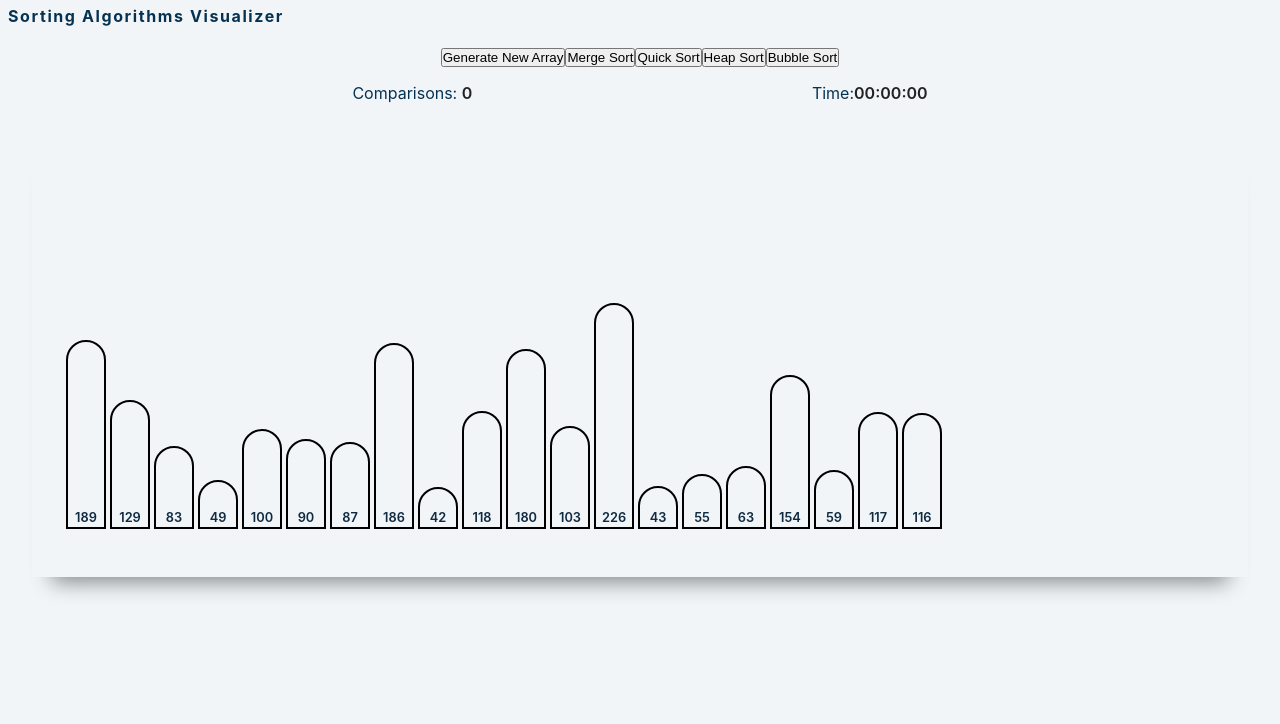
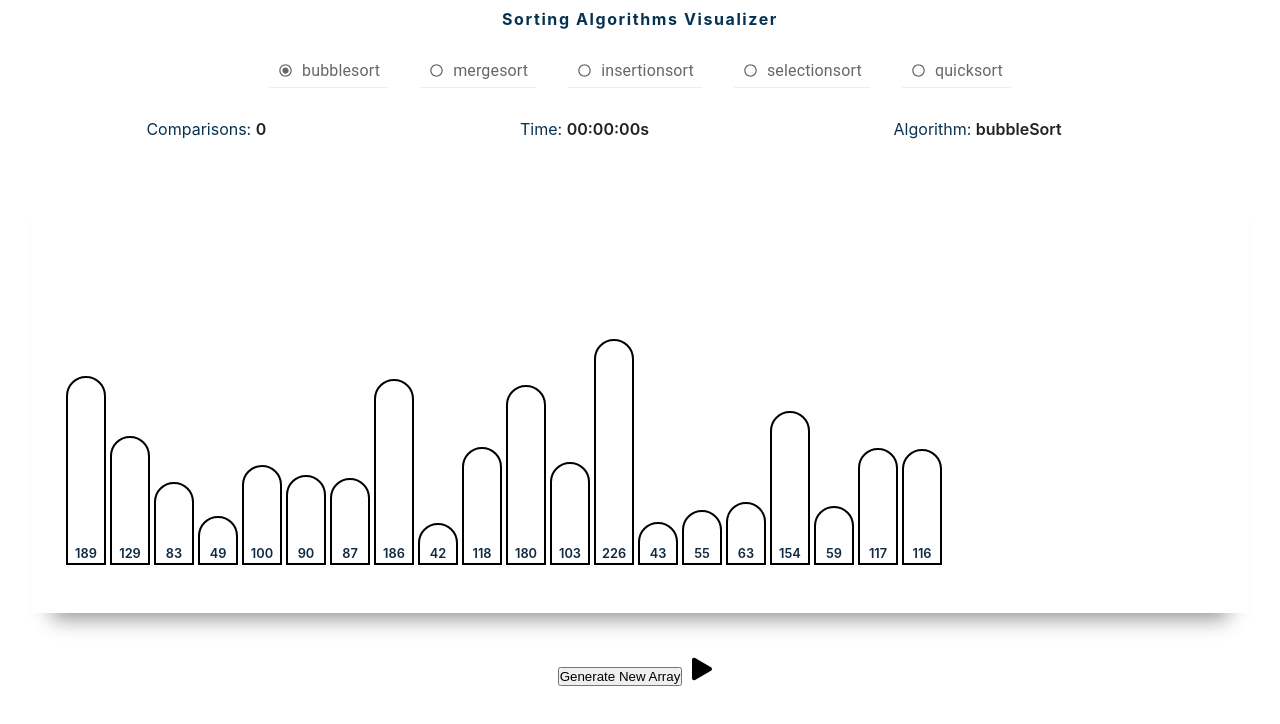
Before and after one commit to Saifurrahmanemon/Algorithms_Visualizer, a React (Create React App) app: page / in a window 1280 px wide. Shown: the top 724 px of the page. Built offline with nearby package versions, Linux system fonts and the light colour scheme.

Commit message:
finish with Algorithms selector component

```diff
--- a/package.json
+++ b/package.json
@@ -3,11 +3,17 @@
   "version": "0.1.0",
   "private": true,
   "dependencies": {
+    "@emotion/react": "^11.7.1",
+    "@emotion/styled": "^11.6.0",
+    "@mui/icons-material": "^5.3.1",
+    "@mui/material": "^5.4.1",
+    "@mui/styles": "^5.4.1",
     "@testing-library/jest-dom": "^5.16.1",
     "@testing-library/react": "^12.1.2",
     "@testing-library/user-event": "^13.5.0",
     "react": "^17.0.2",
     "react-dom": "^17.0.2",
+    "react-icons": "^4.3.1",
     "react-scripts": "5.0.0",
     "web-vitals": "^2.1.3",
     "zustand": "^3.6.9"
--- a/src/SortingAlgorithms/SortingVisualizer/SortingVisualizer.css
+++ b/src/SortingAlgorithms/SortingVisualizer/SortingVisualizer.css
@@ -22,23 +22,24 @@
     align-items: flex-end;
 }
 .sorting-visualizer-title {
-    margin: 0.5rem;
+    margin: 0.7rem;
     color: var(--clr-primary-1);
+    text-align: center;
 }
 
 .algorithms-button {
+    display: flex;
+    justify-content: space-around;
     margin-top: 20px;
     text-align: center;
 }
-
-.time-and-comparisons-container {
+.controller-container {
     display: flex;
-    justify-content: space-evenly;
-    margin: 0.8rem;
-    color: var(--clr-primary-1);
+    justify-content: center;
+    align-items: center;
+    margin-top: 20px;
 }
-.time-and-comparisons-container strong {
-    /* font-size: 0.2rem; */
-    font-weight: 600;
-    color: var(--clr-black);
+.play-algorithms-button {
+    font-size: 2.5rem;
+    color: black;
 }
--- a/src/SortingAlgorithms/SortingVisualizer/SortingVisualizer.jsx
+++ b/src/SortingAlgorithms/SortingVisualizer/SortingVisualizer.jsx
@@ -1,4 +1,7 @@
 import React from "react";
+//React Icons
+import { BsFillPlayFill, BsFillStopFill } from "react-icons/bs";
+import { MdReplay } from "react-icons/md";
 // algorithms
 import { bubbleSort } from "../Algorithms/bubbleSort";
 import { insertionSort } from "../Algorithms/insertionSort";
@@ -6,13 +9,13 @@ import { mergeSort } from "../Algorithms/mergeSort";
 import { quickSort } from "../Algorithms/quickSort";
 import { selectionSort } from "../Algorithms/selectionSort";
 // Components
+import AlgorithmsSelector from "../components/AlgorithmsSelector";
 import ArrayBar from "../components/ArrayBar";
 import Timer from "../components/Timer";
 import RandomValueGenerator from "../utils/RandomValueGenerator";
 import { useTime } from "../utils/store";
 import "./SortingVisualizer.css";
 
-//TODO: need to reset timer on generateNewArray click
 //TODO: add function to select algorithms
 //TODO: add control array speed function
 //TODO: can not remember for now
@@ -27,11 +30,10 @@ export default class SortingVisualizer extends React.Component {
             colorSteps: [],
             currentStep: 0,
             count: 20,
-            delayAnimation: 50,
-            algorithm: "quickSort",
+            delayAnimation: 100,
+            algorithm: "bubbleSort",
             timeouts: [],
             isAlgorithmSortOver: true,
-            // time: 0,
         };
     }
 
@@ -48,7 +50,6 @@ export default class SortingVisualizer extends React.Component {
         let newArray = this.state.array.slice();
         let newSteps = this.state.arraySteps.slice();
         let newColorSteps = this.state.colorSteps.slice();
-        // for timer function
 
         let barIndexPosition = 0;
         this._ALGORITHMS[this.state.algorithm](
@@ -62,7 +63,7 @@ export default class SortingVisualizer extends React.Component {
             colorSteps: newColorSteps,
         });
     }
-    //? this is for reseting the color of the array after finishing  Animation
+    //? this is for resetting  color of the array after finishing  Animation
     clearColorElement = () => {
         let blankKey = new Array(this.state.count).fill(1);
 
@@ -76,8 +77,10 @@ export default class SortingVisualizer extends React.Component {
         this.state.timeouts.forEach((timeout) => clearTimeout(timeout));
         this.setState({
             timeouts: [],
+            isAlgorithmSortOver: true,
         });
     };
+
     componentDidMount() {
         this.generateNewArray();
     }
@@ -87,6 +90,7 @@ export default class SortingVisualizer extends React.Component {
 
         const array = [];
         this.clearColorElement();
+        this.clearTimeouts();
         for (let i = 0; i < this.state.count; i++) {
             array.push(RandomValueGenerator(20, 230));
         }
@@ -104,7 +108,7 @@ export default class SortingVisualizer extends React.Component {
         );
     }
 
-    //? this is for starting  animation
+    //? this is for starting visualization
     startVisualizer = () => {
         let steps = this.state.arraySteps;
         let colorSteps = this.state.colorSteps;
@@ -123,48 +127,99 @@ export default class SortingVisualizer extends React.Component {
                     currentStep: currentStep + 1,
                     isAlgorithmSortOver: false,
                 });
-                //? comparing the currentStep with arraySteps and the state of isAlgorithmSortOver will remain false until the array is fully sorted.. Adding '+ 1' to currentStep because the arraySteps  state always will be '+1' bigger than the currentStep..
-                if (currentStep + 1 === i) {
+                //* comparing the currentStep with steps.length and the state of isAlgorithmSortOver will remain false until the array is fully sorted.. Adding '+ 1' to currentStep because the steps.length always will be '+1' bigger than the currentStep..
+                if (currentStep + 1 === steps.length) {
                     this.setState({
                         isAlgorithmSortOver: true,
                     });
                 }
-
-                timeouts.push(timeout);
             }, this.state.delayAnimation * i);
+            timeouts.push(timeout);
             i++;
         }
 
         this.setState({
             timeouts: timeouts,
+            isAlgorithmSortOver: false,
         });
     };
     //? this is for resetting the timer by using useTime hook from (store.js)
     resetTimer = () => {
         useTime.getState().resetTime();
     };
+    //? this is for changing the algorithm
+    selectAlgorithm = (event) => {
+        this.setState(
+            {
+                // this will set the value
+                algorithm: event.target.value,
+                currentStep: 0,
+                arraySteps: [
+                    this.state.arraySteps[
+                        this.state.currentStep === 0
+                            ? 0
+                            : this.state.currentStep - 1
+                    ],
+                ],
+            },
+            () => this.generateSteps()
+        );
+        this.clearTimeouts();
+        this.clearColorElement();
+        this.resetTimer();
+    };
+
     render() {
-        const { array, colorElement, currentStep, count, isAlgorithmSortOver } =
-            this.state;
+        const {
+            array,
+            colorElement,
+            currentStep,
+            count,
+            isAlgorithmSortOver,
+            algorithm,
+            timeouts,
+            arraySteps,
+        } = this.state;
+
+        let playAlgorithmsButton;
+
+        //? Set player controls
+        if (timeouts.length !== 0 && currentStep !== arraySteps.length) {
+            playAlgorithmsButton = (
+                <div onClick={() => this.clearTimeouts()}>
+                    <BsFillStopFill className="stop-icon" />
+                </div>
+            );
+        } else if (currentStep === arraySteps.length) {
+            playAlgorithmsButton = (
+                <div onClick={() => this.generateNewArray()}>
+                    <MdReplay className="replay-icon" />
+                </div>
+            );
+        } else {
+            playAlgorithmsButton = (
+                <div onClick={() => this.startVisualizer()}>
+                    <BsFillPlayFill className="start-icon" />
+                </div>
+            );
+        }
         return (
             <div className="sorting-visualizer-container">
-                <h4 className="sorting-visualizer-title">
-                    Sorting Algorithms Visualizer
-                </h4>
-                <div className="algorithms-button">
-                    <button onClick={() => this.generateNewArray()}>
-                        Generate New Array
-                    </button>
-                    <button onClick={() => this.mergeSort()}>Merge Sort</button>
-                    <button onClick={() => this.quickSort()}>Quick Sort</button>
-                    <button onClick={() => this.clearTimer()}>Heap Sort</button>
-                    <button onClick={() => this.startVisualizer()}>
-                        Bubble Sort
-                    </button>
-                </div>
+                <header>
+                    <h4 className="sorting-visualizer-title">
+                        Sorting Algorithms Visualizer
+                    </h4>
+                </header>
+                <AlgorithmsSelector
+                    values={Object.keys(this._ALGORITHMS)}
+                    currentValue={algorithm}
+                    onChange={this.selectAlgorithm}
+                />
+
                 <Timer
                     currentStep={currentStep}
                     isAlgorithmSortOver={isAlgorithmSortOver}
+                    algorithm={algorithm}
                 />
                 <div className="array-display-container">
                     <div className="array-bar-container">
@@ -179,6 +234,17 @@ export default class SortingVisualizer extends React.Component {
                         ))}
                     </div>
                 </div>
+                <div className="controller-container">
+                    <div>
+                        <button onClick={() => this.generateNewArray()}>
+                            Generate New Array
+                        </button>
+                    </div>
+                    <div className="play-algorithms-button">
+                        {" "}
+                        {playAlgorithmsButton}
+                    </div>
+                </div>
             </div>
         );
     }
--- /dev/null
+++ b/src/SortingAlgorithms/components/AlgorithmsSelector.jsx
@@ -0,0 +1,65 @@
+import {
+    FormControl,
+    FormControlLabel,
+    Radio,
+    RadioGroup,
+} from "@mui/material";
+import React from "react";
+
+export default function AlgorithmsSelector({ values, currentValue, onChange }) {
+    return (
+        <div
+            style={{
+                textAlign: "center",
+                overflow: "auto",
+                margin: "0 2rem",
+            }}
+        >
+            <FormControl>
+                <RadioGroup
+                    variant="scrollable"
+                    aria-label="scrollable auto tabs example"
+                    row
+                    aria-labelledby="demo-row-radio-buttons-group-label"
+                    value={currentValue}
+                    onChange={onChange}
+                    sx={{
+                        flexWrap: "nowrap",
+                    }}
+                >
+                    {values.map((value, index) => {
+                        return (
+                            <FormControlLabel
+                                key={`${value}_${index}`}
+                                value={values[index]}
+                                control={
+                                    <Radio
+                                        size="small"
+                                        color="default"
+                                        sx={{
+                                            "& .MuiSvgIcon-root": {
+                                                fontSize: 15,
+                                            },
+                                        }}
+                                    />
+                                }
+                                label={values[index].toLowerCase()}
+                                sx={{
+                                    color: "text.secondary",
+                                    borderBottom: 1,
+                                    fontSize: 5,
+                                    borderColor: "grey.200",
+                                    margin: 2,
+                                    paddingRight: 1,
+                                    "&:hover": {
+                                        background: "#fafafa",
+                                    },
+                                }}
+                            />
+                        );
+                    })}
+                </RadioGroup>
+            </FormControl>
+        </div>
+    );
+}
--- a/src/SortingAlgorithms/components/ArrayBar.jsx
+++ b/src/SortingAlgorithms/components/ArrayBar.jsx
@@ -2,7 +2,7 @@ import { colors } from "../utils/config";
 import "./ArrayBar.css";
 export default function ArrayBar({ value, index, color, count }) {
     return (
-        <>
+        <div>
             <div
                 className="array-bar"
                 key={index}
@@ -14,6 +14,6 @@ export default function ArrayBar({ value, index, color, count }) {
             >
                 <span className="value-inside-bar">{value}</span>
             </div>
-        </>
+        </div>
     );
 }
--- /dev/null
+++ b/src/SortingAlgorithms/components/Timer.css
@@ -0,0 +1,14 @@
+.time-and-comparisons-container {
+    display: flex;
+    justify-content: space-evenly;
+    margin: 0.8rem;
+    color: var(--clr-primary-1);
+}
+.time-and-comparisons-container span {
+    width: 30vh;
+}
+.time-and-comparisons-container strong {
+    /* font-size: 0.2rem; */
+    font-weight: 600;
+    color: var(--clr-black);
+}
--- a/src/SortingAlgorithms/components/Timer.js
+++ b/src/SortingAlgorithms/components/Timer.jsx
@@ -1,7 +1,8 @@
 import { useEffect } from "react";
 import { useTime } from "../utils/store";
+import "./Timer.css";
 
-export default function Timer({ currentStep, isAlgorithmSortOver }) {
+export default function Timer({ currentStep, isAlgorithmSortOver, algorithm }) {
     const time = useTime((state) => state.time);
     const setTime = useTime((state) => state.setTime);
 
@@ -22,7 +23,7 @@ export default function Timer({ currentStep, isAlgorithmSortOver }) {
                 Comparisons: <strong>{currentStep}</strong>
             </span>
             <span>
-                Time:
+                Time:{" "}
                 <strong>
                     <span>
                         {("0" + Math.floor((time / 60000) % 60)).slice(-2)}:
@@ -30,8 +31,11 @@ export default function Timer({ currentStep, isAlgorithmSortOver }) {
                     <span>
                         {("0" + Math.floor((time / 1000) % 60)).slice(-2)}:
                     </span>
-                    <span>{("0" + ((time / 10) % 100)).slice(-2)}</span>
+                    <span>{("0" + ((time / 10) % 100)).slice(-2)}</span>s
                 </strong>
+            </span>
+            <span>
+                Algorithm: <strong>{algorithm}</strong>
             </span>
         </div>
     );
--- a/src/index.css
+++ b/src/index.css
@@ -31,7 +31,6 @@ Global Styles
 body {
     font-family: -apple-system, BlinkMacSystemFont, "Segoe UI", Roboto, Oxygen,
         Ubuntu, Cantarell, "Open Sans", "Helvetica Neue", sans-serif;
-    background: var(--clr-grey-10);
     color: var(--clr-grey-1);
     line-height: 1.5;
     font-size: 0.875rem;
```
Also changed, not shown: src/SortingAlgorithms/SortingVisualizer/sorting visualizer.js (deleted, +0 -140 lines), 1 other file (tests, documents, lock files or other folders).
